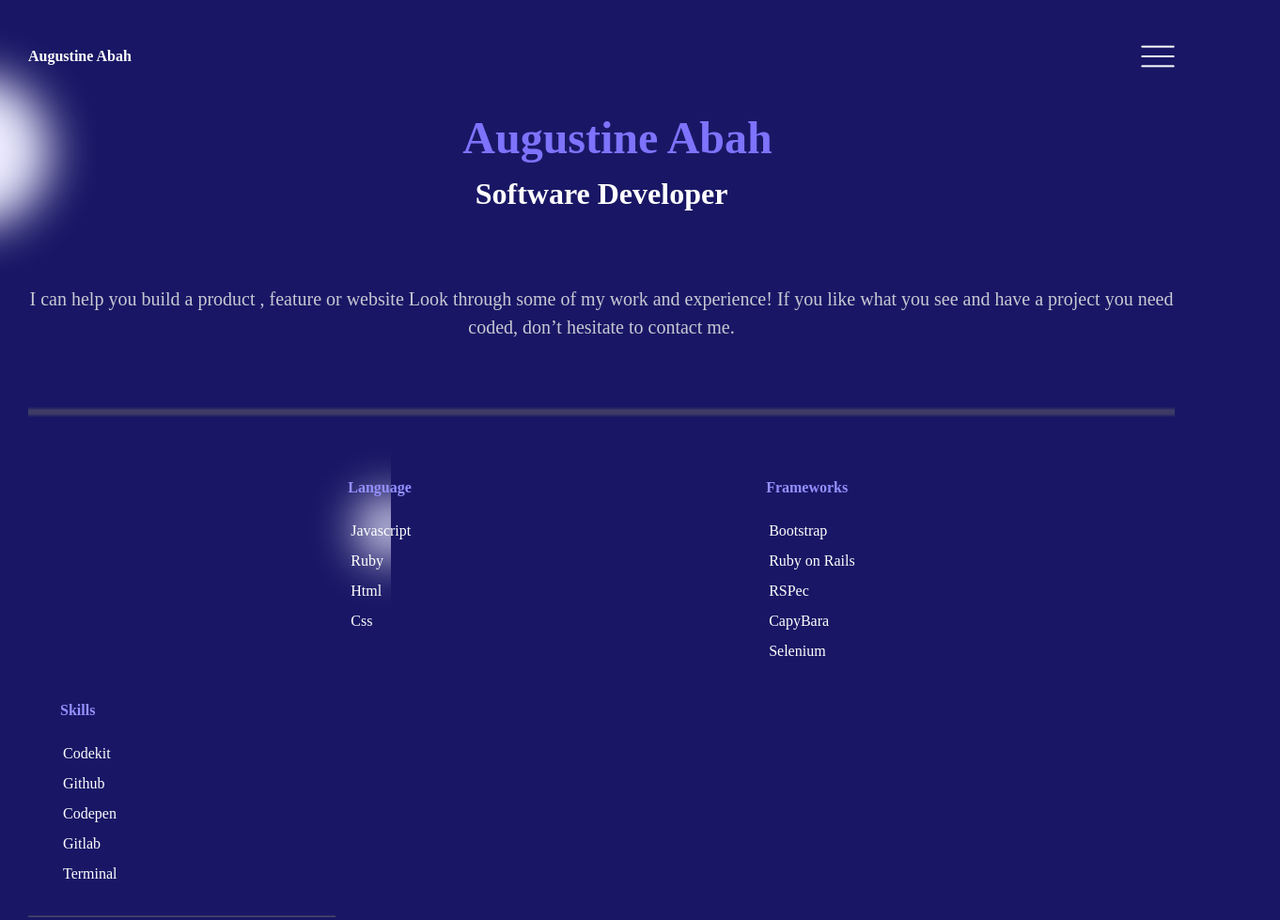
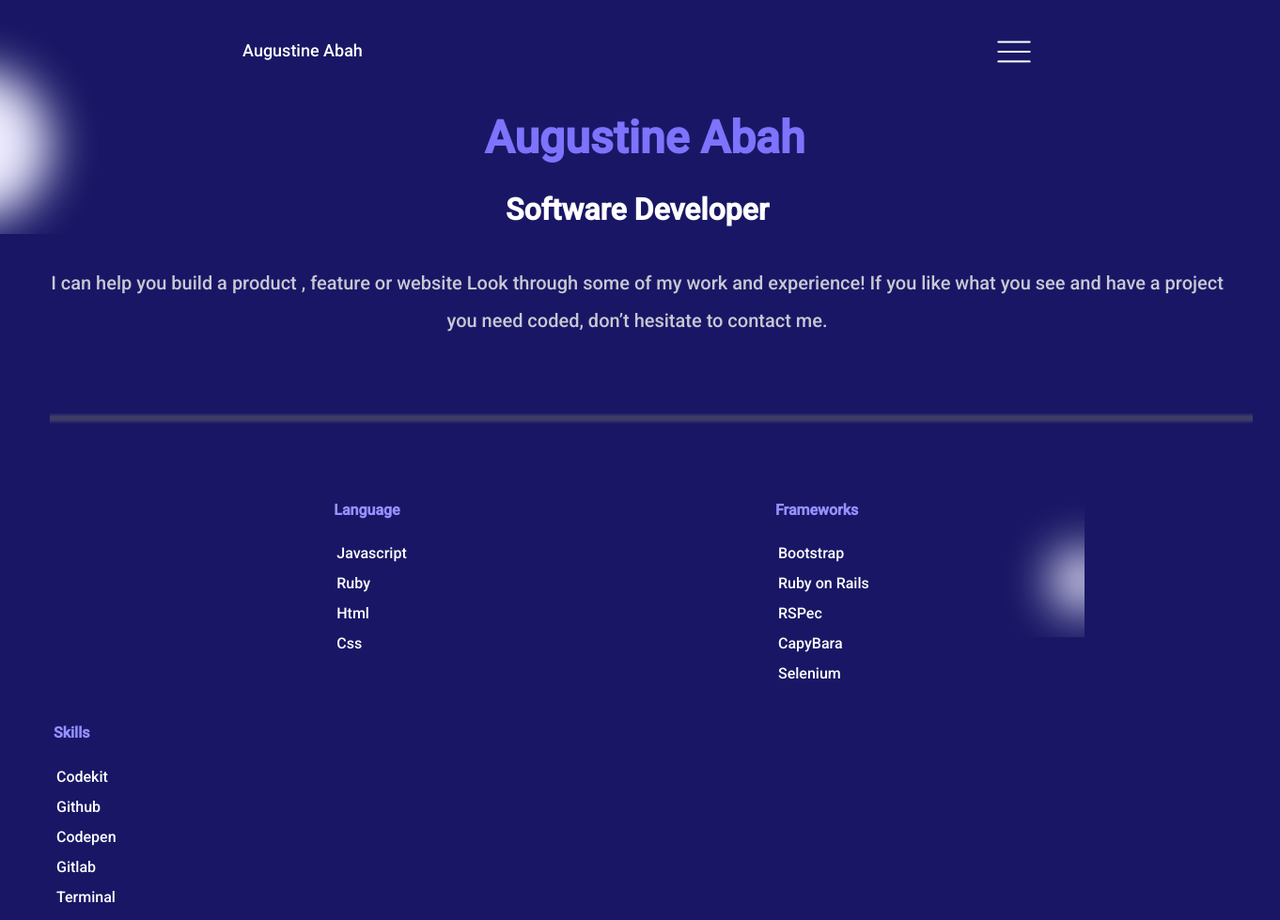
Before and after one commit to ababaug/my-portfolio, a website: page index.html in a window 1280 px wide. Shown: the top 979 px of the page at 94% size, 1362 px wide, since content can reach past the window. Drawn offline with Linux system fonts and the light colour scheme; a web font is replaced by a local one.

Commit message:
Updated html and css files

```diff
--- a/index.html
+++ b/index.html
@@ -5,7 +5,6 @@
     <meta http-equiv="X-UA-Compatible" content="IE=edge">
     <meta name="viewport" content="width=device-width, initial-scale=1.0">
     <link href="https://fonts.googleapis.com/css2?family=Roboto:wght@500&display=swap" rel="stylesheet">
-    <link rel="stylesheet" href="https://fonts.googleapis.com/css?family=Sofia">
     <link rel="stylesheet" href="styles.css">
     <title>My Portfolio</title>
 </head>
@@ -15,28 +14,29 @@
 
     <header class="header">
         <nav class="navbar">
-            <h4 class="header-name">Augustine Abah</h4>
-            <img src="images/Union.png" alt="">
+            <a href="" class="header-name">Augustine Abah</a>
+            <img src="images/Union.png" alt="" class="hamburger-menu">
         </nav>
     </header>
 
     <!-- Introduction -->
-    <img src="images/Ellipse18.svg" class="introduction-image" alt="">
+    <!-- <img src="images/Ellipse18.svg" class="introduction-image" alt=""> -->
     <section>
+        <div class="introduction-image"></div>
         <div class="introduction">
             <h1 class="introduction-name">Augustine Abah</h1>
             <h2 class="soft-developer">Software Developer</h2>
             <p class="intro-paragraph">I can help you build a product , feature or website Look through some of my work and experience! If you like what you see and have a project you need coded,  don’t hesitate to contact me.</p>
             <img src="images/Devider.png" class="intro-line" alt="">
         </div>
-
     </section>
 
     <!-- Experience -->
 
-    <img src="images/Ellipse19.svg" class="experience-img" alt="">
+    <!-- <img src="images/Ellipse19.svg" class="experience-img" alt=""> -->
 
     <section class="experience">
+        <div class="experience-image"></div>
         <div class="language">
             <div class="lang-align">
                 <h4 class="experience-heading">Language</h4>
--- a/styles.css
+++ b/styles.css
@@ -1,24 +1,42 @@
 body {
   background-color: #191765;
-  margin: 30px;
+  margin: 0;
   padding: 0;
+  font-family: 'Roboto', sans-serif;
 }
 
 @media only screen and (min-width: 375px) {
   /* Header Styling */
   .navbar {
     display: flex;
-    align-items: center;
-    justify-content: space-between;
     color: white;
+    position: relative;
+    top: 43px;
+    justify-content: space-around;
+    margin-left: -28px;
+  }
+
+  .header-name {
+    color: white;
+    text-decoration: none;
+    font-size: 18px;
+  }
+
+  .hamburger-menu {
+    position: relative;
+    left: 103px;
   }
 
   /* Introduction Styling */
 
   .introduction-image {
-    position: relative;
-    top: -60px;
-    left: -31px;
+    background-image: url(images/Ellipse18.svg);
+    margin: 0;
+    margin-left: 0;
+    background-repeat: no-repeat;
+    width: 100%;
+    height: 225px;
+    position: absolute;
   }
 
   .introduction {
@@ -31,35 +49,36 @@ body {
   }
 
   .introduction-name {
-    margin: 30px;
     color: #7d73fc;
     font-size: 48px;
     position: relative;
-    top: -266px;
-    left: 17px;
     text-align: center;
+    margin-top: 94px;
+    left: 46px;
   }
 
   .soft-developer {
-    margin: 1px;
     color: white;
     position: relative;
-    top: -283px;
+    top: -37px;
     font-size: 32px;
+    left: 38px;
   }
 
   .intro-paragraph {
     margin: 0;
     color: #c8c8d4;
     position: relative;
-    top: -206px;
+    top: -25px;
     font-size: 20px;
-    line-height: 1.5;
+    line-height: 2;
+    right: -38px;
   }
 
   .intro-line {
     position: relative;
-    top: -164px;
+    left: 53px;
+    top: 24px;
   }
 
   /* Experience Styling */
@@ -68,17 +87,23 @@ body {
     display: flex;
     flex-direction: column;
     align-items: stretch;
+    position: relative;
+  }
+
+  .experience-image {
+    background-image: url(images/Ellipse19.svg);
+    background-repeat: no-repeat;
+    width: 23%;
+    height: 144px;
+    position: absolute;
+    right: -82px;
+    top: 82px;
   }
 
   .language {
     display: flex;
     justify-content: space-evenly;
-    margin-top: -161px;
-  }
-
-  .experience-img {
-    margin-left: 300px;
-    margin-top: -177px;
+    margin-top: 59px;
   }
 
   .list-text {
@@ -89,7 +114,7 @@ body {
   }
 
   .skills-align {
-    margin-left: 34px;
+    margin-left: 57px;
   }
 
   .lang-align {
@@ -99,4 +124,9 @@ body {
   .experience-heading {
     color: #9490ff;
   }
+
+  .experience-line {
+    position: relative;
+    right: -13px;
+  }
 }
```
